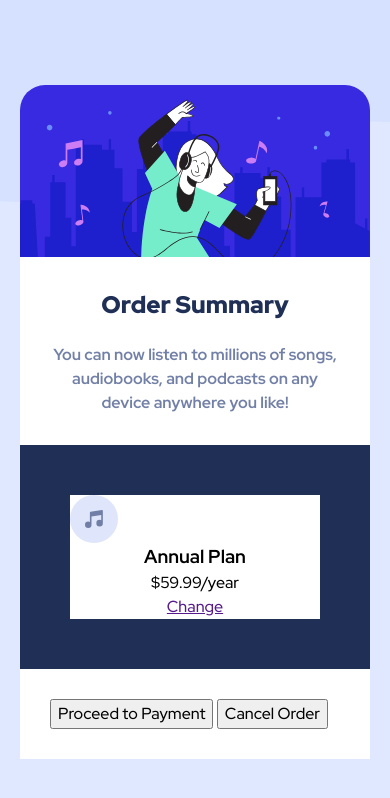
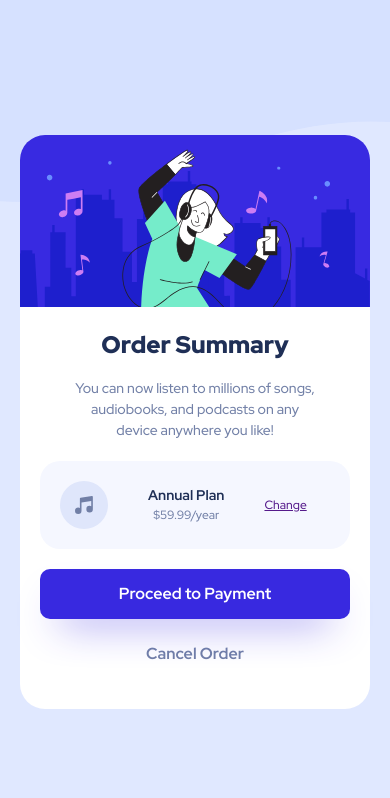
Before and after one commit to gbtan1991/order-summary-component-main, a plain HTML site: page index.html in a window 390 px wide. Drawn offline with Linux system fonts and the light colour scheme.

Commit message:
dist\style.css
added media query for responsive website

```diff
--- a/scss/style.scss
+++ b/scss/style.scss
@@ -23,16 +23,17 @@ main{
         border-radius: 1.5625rem 1.5625rem 0 0;
     }
 
-    .summaryDescription, .summaryDetails, .summaryAction{
+    .summaryDescription, .summaryAction{
         background-color: $clr-white;
-        padding: 1.875rem;
+
 
     }
 
     .summaryDescription{
         display: flex;
         flex-direction: column;
-        gap: 1.25rem;
+        gap: 15px;
+        padding: 20px 30px 0 30px;
 
         h1{
             color: $clr-neutral-3;
@@ -42,25 +43,99 @@ main{
 
         p{
             color: $clr-neutral-2;
-            font-weight: 700;
+            font-weight: 500;
+            padding: 0 20px;
+            font-size: 14px;
         }
 
     }
 
     .summaryDetails{
-        background-color: $clr-neutral-3;
+        background-color: $clr-white;
+        padding: 1.25rem;
 
 
         &__wrap{
-            margin: 20px;
-            background-color: #fff;
+            font-weight: normal;
+            background-color: $clr-neutral-1;
+            padding: 20px;
+            border-radius: 20px;
+            display: flex;
+            justify-items: flex-start;
+            align-items: center;
+
+            gap: 40px;
+            font-size: 12px;
+            color: $clr-neutral-2;
+
+            &__plan{
+                display: flex;
+                flex-direction: column;
+
+
+                h3{
+                    font-weight: 700;
+                    color: $clr-neutral-3;
+                }
+            }
 
         }
 
     }
 
+     .summaryAction{
+        border-radius: 0 0 25px 25px;
+        padding: 0 20px 30px 20px;
+        display: flex;
+        flex-direction: column;
+        gap: 10px;
 
+
+        .payment, .cancel{
+            height: 50px;
+            border: 0px;
+            font-weight: 700;
+            cursor: pointer;
+        }
+
+        .payment{
+            color: $clr-white;
+            background-color: $clr-accent;
+            border-radius: 10px;
+            box-shadow: 0px 20px 40px -20px $clr-accent;
+            z-index: 3;
+
+            &:hover{
+                opacity: 50%;
+            }
+        }
+
+        .cancel{
+            color: $clr-neutral-2;
+            background-color: $clr-white;
+
+            &:hover{
+                color: $clr-neutral-3;
+            }
+        }
+     }
 
 
 
 }
+
+
+
+@media only screen and (min-width: 480px) {
+    body{
+        background: $clr-primary url(/images/pattern-background-desktop.svg);
+        background-size: 100%;
+        background-position: top;
+        background-repeat: no-repeat;
+    }
+
+    .orderSummary{
+        max-width: 450px;
+        padding: 20px;
+    }
+}
```
Also changed, not shown: dist/style.css, 1 other file.
